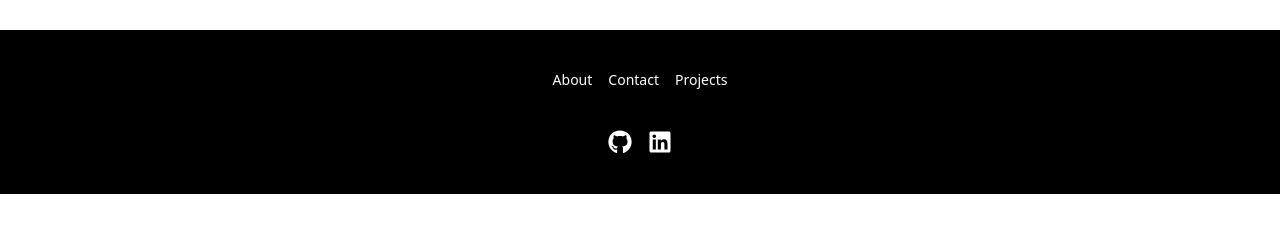
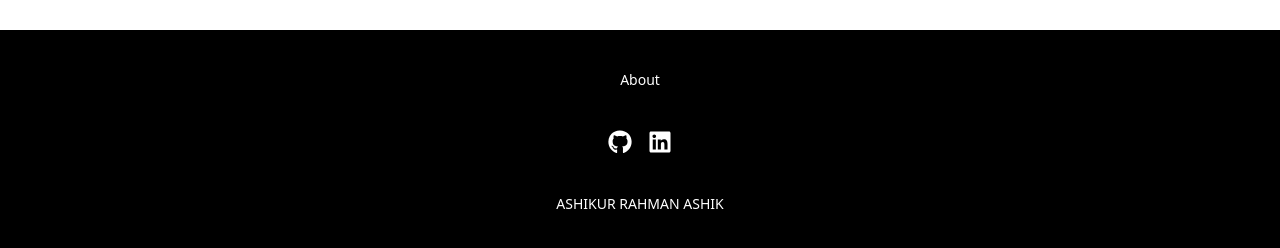
Before and after one commit to Md-Ashikur-Rahman-Ashik/Personal-Portfolio, a React (Vite) app: page / in a window 1280 px wide. Shown: the part 2916-3164 px from the top of the page. Before the commit the page ends 3110 px from the top, so only its background shows below. Built offline with nearby package versions, Linux system fonts and the light colour scheme.

Commit message:
Added footer

```diff
--- a/src/Pages/Home/Home.jsx
+++ b/src/Pages/Home/Home.jsx
@@ -1,3 +1,4 @@
+import { ScrollRestoration } from "react-router-dom";
 import Banner from "../../components/Banner";
 import Chat from "../../components/Chat";
 import Projects from "../../components/Projects";
@@ -6,6 +7,7 @@ import Skills from "../../components/Skills";
 const Home = () => {
   return (
     <div className="container mx-auto">
+      <ScrollRestoration></ScrollRestoration>
       <Banner></Banner>
       <Skills></Skills>
       <Projects></Projects>
--- a/src/components/Footer.jsx
+++ b/src/components/Footer.jsx
@@ -1,13 +1,14 @@
 import { FaGithub, FaLinkedin } from "react-icons/fa";
+import { Link } from "react-router-dom";
 
 const Footer = () => {
   return (
     <div className="bg-black mt-20">
       <footer className="footer container mx-auto footer-center  text-white rounded p-10">
         <nav className="grid grid-flow-col gap-4">
-          <a className="link link-hover">About</a>
-          <a className="link link-hover">Contact</a>
-          <a className="link link-hover">Projects</a>
+          <Link to={"/about"} className="link link-hover">
+            About
+          </Link>
         </nav>
         <nav>
           <div className="flex gap-4 text-2xl">
@@ -22,6 +23,7 @@ const Footer = () => {
             </a>
           </div>
         </nav>
+        <Link to={"/"}>ASHIKUR RAHMAN ASHIK</Link>
       </footer>
     </div>
   );
```
